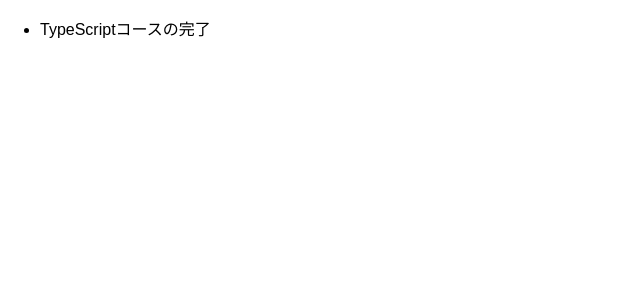
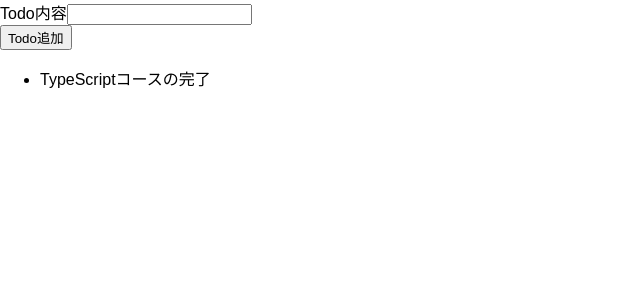
Before and after one commit to shunya-kitajima/typescript_section14, a React (Create React App) app: page / in a window 1280 px wide. Shown: the top 300 px of the page, without its empty margins (0-640 px from the left). Built offline with nearby package versions, Linux system fonts and the light colour scheme.

Commit message:
NewTodoのコンポーネントを追加

```diff
--- a/src/App.tsx
+++ b/src/App.tsx
@@ -1,5 +1,6 @@
 import React from 'react';
 import TodoList from './components/TodoList';
+import NewTodo from './components/NewTodo';
 
 // function App() {
 //   return (
@@ -13,6 +14,7 @@
   const todos = [{id: 't1', text: 'TypeScriptコースの完了'}];
   return (
     <div className="App">
+      <NewTodo />
       <TodoList items={todos} />
     </div>
   );
--- /dev/null
+++ b/src/components/NewTodo.tsx
@@ -0,0 +1,19 @@
+import React, { useRef } from "react";
+
+const NewTodo: React.FC = () => {
+  const textInputRef = useRef<HTMLInputElement>(null);
+  const todoSubmitHandler = (event: React.FormEvent) => {
+    event.preventDefault();
+    const enteredText = textInputRef.current!.value;
+    console.log(enteredText);
+  };
+  return <form onSubmit={todoSubmitHandler}>
+    <div>
+      <label htmlFor="todo-text">Todo内容</label>
+      <input type="text" id="todo-text" ref={textInputRef} />
+    </div>
+    <button type="submit">Todo追加</button>
+  </form>
+};
+
+export default NewTodo;
```
